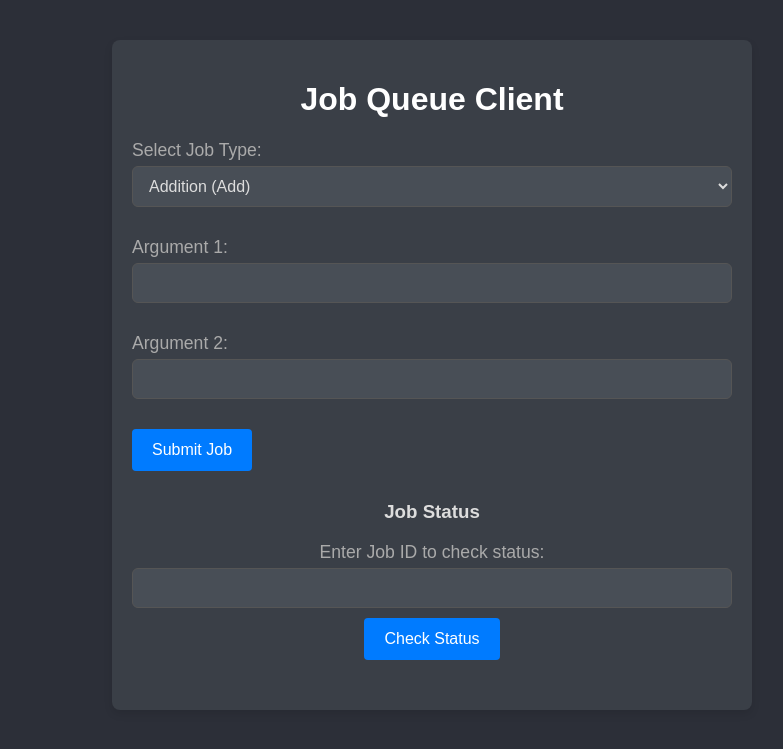
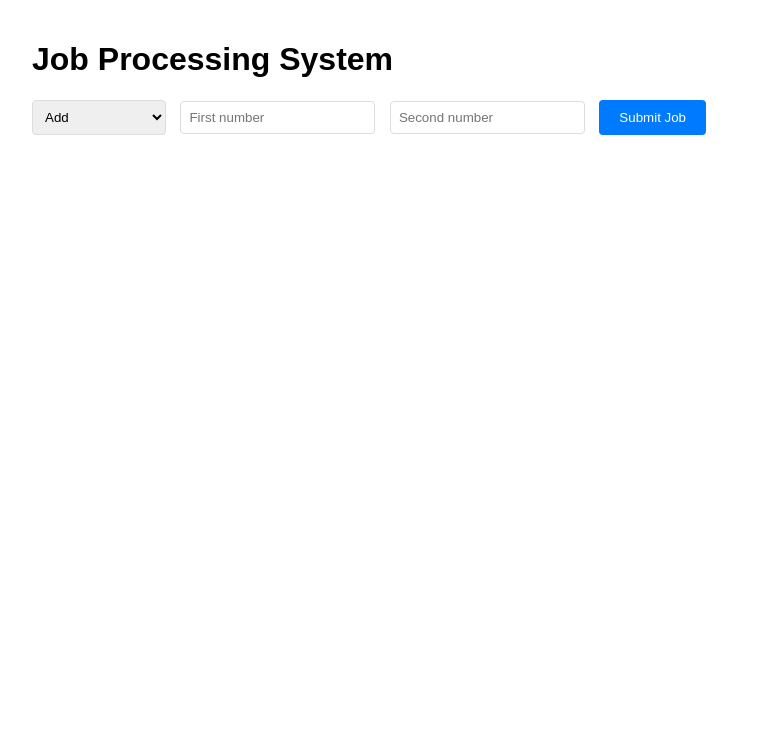
Before and after one commit to Thaman-N/YADTQ, a Flask app: page / in a window 1280 px wide. Shown: the top 749 px of the page, without its empty margins (208-991 px from the left). Run offline with Flask 3, Linux system fonts and the light colour scheme.

Commit message:
minor ui changes

```diff
--- a/templates/index.html
+++ b/templates/index.html
@@ -1,229 +1,136 @@
 <!DOCTYPE html>
-<html lang="en">
+<html>
 <head>
-    <meta charset="UTF-8">
-    <meta name="viewport" content="width=device-width, initial-scale=1.0">
-    <title>Job Queue Client</title>
+    <title>Job Processing System</title>
+    <script src="https://code.jquery.com/jquery-3.6.0.min.js"></script>
     <style>
-        /* General styles */
         body {
-            font-family: 'Arial', sans-serif;
-            background-color: #2c2f38;
-            color: #ddd;
-            margin: 0;
-            padding: 0;
-            box-sizing: border-box;
-            transition: background-color 0.3s ease-in-out;
+            font-family: Arial, sans-serif;
+            max-width: 800px;
+            margin: 0 auto;
+            padding: 20px;
         }
-
-        h1 {
-            text-align: center;
-            color: #fff;
-            animation: fadeIn 1.5s ease-in-out;
+        .form-group {
+            margin-bottom: 15px;
         }
-
-        .container {
-            max-width: 600px;
-            margin: 40px auto;
-            background-color: #3a3f47;
-            padding: 20px;
-            border-radius: 8px;
-            box-shadow: 0 4px 8px rgba(0, 0, 0, 0.1);
-            animation: slideIn 1s ease-out;
+        .result {
+            margin-top: 20px;
+            padding: 10px;
+            border: 1px solid #ddd;
+            border-radius: 4px;
         }
-
-        /* Form styles */
-        .form-group {
-            margin-bottom: 20px;
-            animation: fadeIn 1.5s ease-in-out;
+        .error {
+            color: red;
         }
-
-        label {
-            display: block;
-            margin-bottom: 5px;
-            font-size: 1.1em;
-            color: #aaa;
+        .success {
+            color: green;
         }
-
-        input[type="text"], input[type="number"], select {
-            width: 100%;
-            padding: 10px 12px;
-            margin-bottom: 10px;
-            border: 1px solid #555;
-            border-radius: 6px;
-            background-color: #484e56;
-            color: #ddd;
-            font-size: 1em;
-            box-sizing: border-box;
-        }
-
-        select {
-            width: 100%;
-            padding: 10px 12px;
-            margin-bottom: 10px;
-            border: 1px solid #555;
-            border-radius: 6px;
-            background-color: #484e56;
-            color: #ddd;
-            font-size: 1em;
-            box-sizing: border-box;
-        }
-
-        input[type="text"]:focus, input[type="number"]:focus, select:focus {
-            border-color: #007bff;
-            background-color: #3d434b;
-        }
-
         button {
-            padding: 12px 20px;
+            padding: 10px 20px;
             background-color: #007bff;
             color: white;
             border: none;
             border-radius: 4px;
-            font-size: 1em;
             cursor: pointer;
-            transition: background-color 0.3s ease;
-            animation: fadeIn 1.5s ease-in-out;
         }
-
-        button:hover {
-            background-color: #0056b3;
+        button:disabled {
+            background-color: #ccc;
         }
-
-        /* Result area styles */
-        .result {
-            margin-top: 30px;
-            color: #ddd;
-            text-align: center;
-            animation: fadeIn 1s ease-out;
-        }
-
-        .result p {
-            margin-top: 10px;
-            font-size: 1.2em;
-        }
-
-        /* Loading message styles */
-        #loading_message {
-            display: none;
-            text-align: center;
-            color: #f39c12;
-            font-size: 1.1em;
-        }
-
-        /* Animations */
-        @keyframes fadeIn {
-            0% { opacity: 0; }
-            100% { opacity: 1; }
-        }
-
-        @keyframes slideIn {
-            0% { transform: translateY(50px); opacity: 0; }
-            100% { transform: translateY(0); opacity: 1; }
-        }
-
-        /* Responsive Design */
-        @media (max-width: 600px) {
-            .container {
-                width: 90%;
-                padding: 15px;
-            }
-
-            h1 {
-                font-size: 1.8em;
-            }
-
-            label {
-                font-size: 1em;
-            }
-
-            input[type="text"], input[type="number"], select {
-                font-size: 1em;
-            }
-
-            button {
-                font-size: 1.1em;
-            }
+        select, input {
+            padding: 8px;
+            margin-right: 10px;
+            border-radius: 4px;
+            border: 1px solid #ddd;
         }
     </style>
 </head>
 <body>
-    <div class="container fade-in">
-        <h1>Job Queue Client</h1>
+    <h1>Job Processing System</h1>
 
-        <div class="form-group">
-            <label for="job_type">Select Job Type:</label>
-            <select id="job_type" name="job_type">
-                <option value="add">Addition (Add)</option>
-                <option value="multiply">Multiplication (Multiply)</option>
-                <option value="subtract">Subtraction (Subtract)</option>
-                <option value="divide">Division (Divide)</option>
-                <option value="division_by_zero">Division by Zero (Failure)</option>
-                <option value="flaky_operation">Flaky Operation (Failure)</option>
-            </select>
-        </div>
-        <div class="form-group">
-            <label for="arg1">Argument 1:</label>
-            <input type="number" id="arg1" name="arg1" required>
-        </div>
-        <div class="form-group">
-            <label for="arg2">Argument 2:</label>
-            <input type="number" id="arg2" name="arg2" required>
-        </div>
-        <button id="submit_job_btn">Submit Job</button>
+    <div class="form-group">
+        <select id="jobType">
+            <option value="add">Add</option>
+            <option value="multiply">Multiply</option>
+            <option value="subtract">Subtract</option>
+            <option value="divide">Divide</option>
+            <option value="flaky_operation">Flaky Operation</option>
+            <option value="division_by_zero">Division by Zero</option>
+        </select>
+        <input type="number" id="arg1" placeholder="First number" step="any">
+        <input type="number" id="arg2" placeholder="Second number" step="any">
+        <button onclick="submitJob()">Submit Job</button>
+    </div>
 
-        <div class="result" id="job_result">
-            <h3>Job Status</h3>
-            <label for="job_id">Enter Job ID to check status:</label>
-            <input type="text" id="job_id" name="job_id" required>
-            <button id="check_status_btn">Check Status</button>
-            <p id="status"></p>
-        </div>
-
-        <div id="job_id_display" class="result"></div>
-        <!-- <p id="loading_message" style="display:none;">Submitting job...</p>-->
+    <div id="statusSection" style="display: none;">
+        <h3>Job Status</h3>
+        <p>Job ID: <span id="jobId"></span></p>
+        <p>Status: <span id="jobStatus">Unknown</span></p>
+        <p>Result: <span id="jobResult"></span></p>
+        <button onclick="checkStatus()" id="checkStatusBtn">Check Status</button>
     </div>
 
     <script>
-        document.getElementById('submit_job_btn').onclick = function() {
-            var job_type = document.getElementById('job_type').value;
-            var arg1 = document.getElementById('arg1').value;
-            var arg2 = document.getElementById('arg2').value;
+        let currentJobId = null;
+        let statusCheckInterval = null;
 
-            //document.getElementById('loading_message').style.display = 'block'; // Show loading message
+        function submitJob() {
+            const jobType = $('#jobType').val();
+            const arg1 = $('#arg1').val();
+            const arg2 = $('#arg2').val();
 
-            // Reset job display
-            document.getElementById('job_id_display').innerHTML = "";
+            $.ajax({
+                url: '/submit_job',
+                method: 'POST',
+                data: {
+                    job_type: jobType,
+                    arg1: arg1,
+                    arg2: arg2
+                },
+                success: function(response) {
+                    currentJobId = response.job_id;
+                    $('#jobId').text(currentJobId);
+                    $('#statusSection').show();
+                    $('#jobStatus').text('Pending');
+                    $('#jobResult').text('');
 
-            fetch('/submit_job', {
-                method: 'POST',
-                headers: {
-                    'Content-Type': 'application/x-www-form-urlencoded'
+                    // Start polling
+                    if (statusCheckInterval) {
+                        clearInterval(statusCheckInterval);
+                    }
+                    statusCheckInterval = setInterval(checkStatus, 1000);
                 },
-                body: `job_type=${job_type}&arg1=${arg1}&arg2=${arg2}`
-            })
-            .then(response => response.json())
-            .then(data => {
-                document.getElementById('job_id_display').innerHTML = `<p>Job Submitted! Job ID: ${data.job_id}</p>`;
-            })
-            .catch(error => console.error('Error:', error));
-        };
+                error: function(xhr) {
+                    alert('Error submitting job: ' + xhr.responseJSON.error);
+                }
+            });
+        }
 
-        // Check job status
-        document.getElementById('check_status_btn').onclick = function() {
-            var job_id = document.getElementById('job_id').value;
+        function checkStatus() {
+            if (!currentJobId) return;
 
-            fetch(`/get_job_status?job_id=${job_id}`)
-                .then(response => response.json())
-                .then(data => {
-                    var status = `Status: ${data.status}`;
-                    if (data.result) {
-                        status += `<br>Result: ${data.result}`;
+            $.ajax({
+                url: '/get_job_status',
+                method: 'GET',
+                data: {
+                    job_id: currentJobId
+                },
+                success: function(response) {
+                    $('#jobStatus').text(response.status);
+                    if (response.result !== null) {
+                        $('#jobResult').text(response.result);
                     }
-                    document.getElementById('status').innerHTML = status;
-                })
-                .catch(error => console.error('Error:', error));
-        };
+
+                    // If job is completed or failed, stop polling
+                    if (response.status === 'Completed' || response.status === 'Failed') {
+                        clearInterval(statusCheckInterval);
+                    }
+                },
+                error: function(xhr) {
+                    $('#jobStatus').text('Error checking status');
+                    clearInterval(statusCheckInterval);
+                }
+            });
+        }
     </script>
 </body>
 </html>
```
